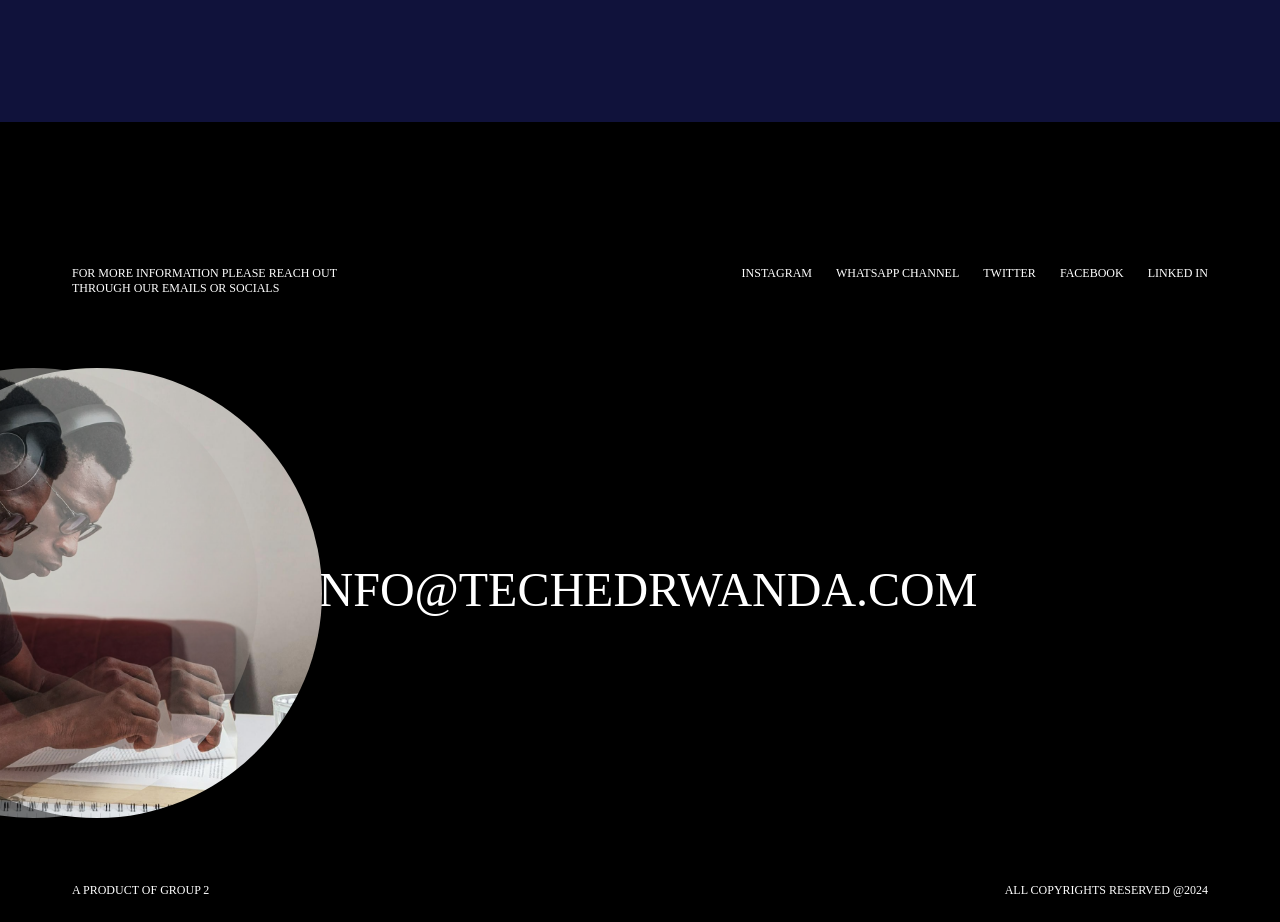
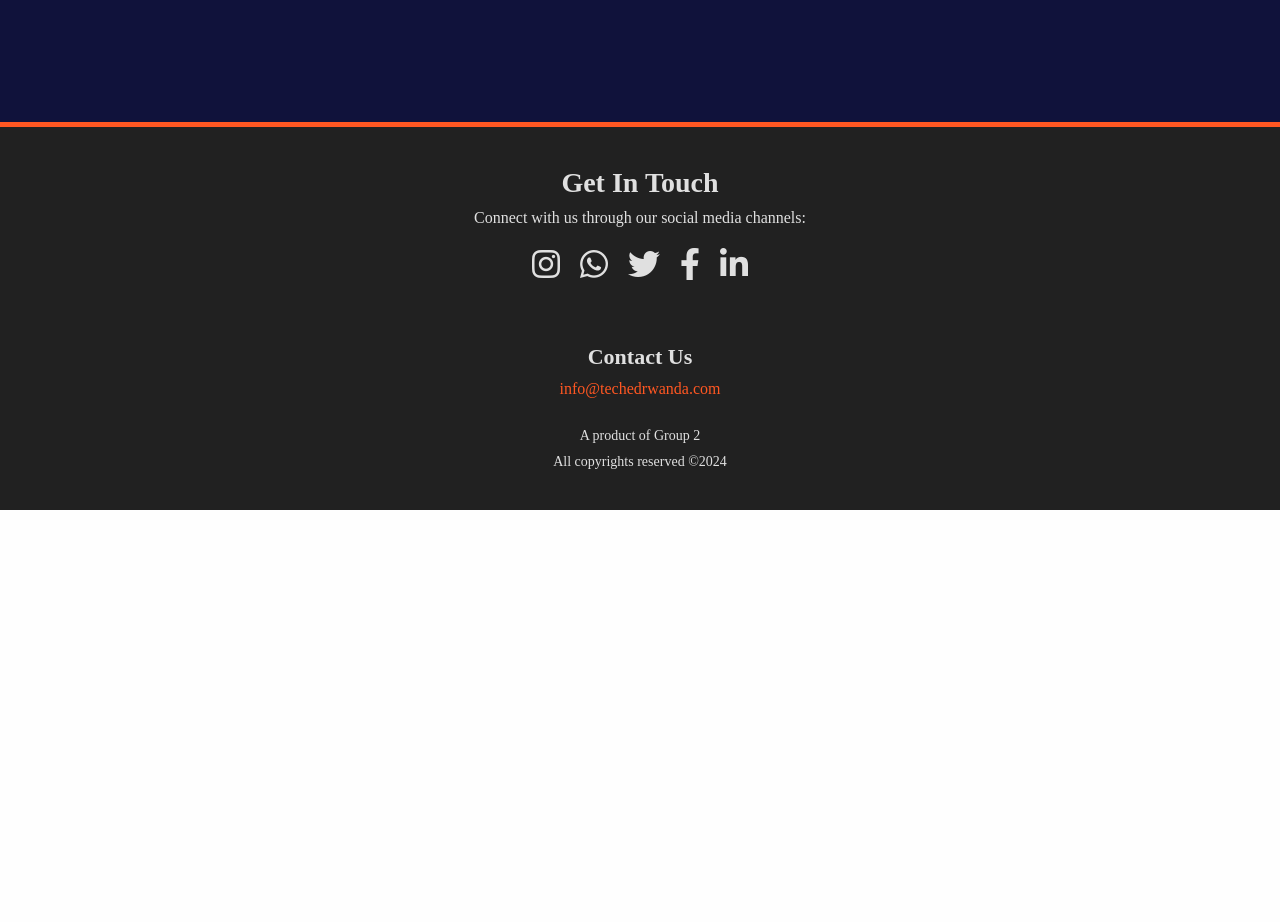
Before and after one commit to f-Ayuk/TechEd_Rwanda, a Vue app in the folder frontend/: page / in a window 1280 px wide. Shown: the part 3040-3962 px from the top of the page. After the commit the page ends 3550 px from the top, so only its background shows below. Built offline with nearby package versions, Linux system fonts and the light colour scheme.

Commit message:
Update contacts.vue

```diff
--- a/frontend/src/components/contacts.vue
+++ b/frontend/src/components/contacts.vue
@@ -1,125 +1,139 @@
 <script setup></script>
+
 <template>
   <footer class="contacts">
-    <div class="contacts_img_1">
-      <img src="../assets/photos/contacts.jpg" alt="" />
-    </div>
-    <div class="contacts_img_2">
-      <img src="../assets/photos/contacts.jpg" alt="" />
-    </div>
-    <div class="contacts_links">
-      <p>for more information please reach out through our emails or socials</p>
-
+    <div class="contacts_content">
+      <h1>Get In Touch</h1>
+      <p>Connect with us through our social media channels:</p>
       <div class="links_wrapper">
-        <a href="">instagram</a>
-        <a href="">whatsapp channel</a>
-        <a href="">twitter</a>
-        <a href="">facebook</a>
-        <a href="">linked in</a>
+        <a href="#" aria-label="Instagram" class="social-icon"><i class="fab fa-instagram"></i></a>
+        <a href="#" aria-label="WhatsApp" class="social-icon"><i class="fab fa-whatsapp"></i></a>
+        <a href="#" aria-label="Twitter" class="social-icon"><i class="fab fa-twitter"></i></a>
+        <a href="#" aria-label="Facebook" class="social-icon"><i class="fab fa-facebook-f"></i></a>
+        <a href="#" aria-label="LinkedIn" class="social-icon"><i class="fab fa-linkedin-in"></i></a>
       </div>
     </div>
     <div class="contacts_email">
-      <h1>info@techedrwanda.com</h1>
+      <h2>Contact Us</h2>
+      <p><a href="mailto:info@techedrwanda.com">info@techedrwanda.com</a></p>
     </div>
     <div class="contacts_footer">
-      <p>a product of group 2</p>
-      <p>all copyrights reserved @2024</p>
+      <p>A product of Group 2</p>
+      <p>All copyrights reserved ©2024</p>
     </div>
   </footer>
 </template>
+
 <style scoped>
 .contacts {
-  height: 100vh;
-  background-color: black;
+  background-color: #212121;
+  color: #e0e0e0;
+  padding: 40px 20px;
   display: flex;
   flex-direction: column;
-  padding: 144px 72px 24px 72px;
-  position: relative;
-
-  .contacts_img_1 {
-    position: absolute;
-    left: -10%;
-    top: 62%;
-    transform: translateY(-50%);
-    height: 500px;
-    width: 500px;
-    border-radius: 50%;
-
-    img {
-      height: 450px;
-      width: 450px;
-      border-radius: 50%;
-      object-fit: cover;
-    }
-  }
-  .contacts_img_2 {
-    position: absolute;
-    left: -15%;
-    top: 62%;
-    transform: translateY(-50%);
-    height: 500px;
-    width: 500px;
-    border-radius: 50%;
-
-    img {
-      height: 450px;
-      width: 450px;
-      border-radius: 50%;
-      object-fit: cover;
-      opacity: 0.5;
-    }
+  align-items: center;
+  text-align: center;
+  border-top: 5px solid #ff5722;
 }
 
-  .contacts_links {
-    display: flex;
-    flex-direction: row;
-    width: 100%;
-    justify-content: space-between;
+.contacts_content {
+  max-width: 800px;
+  margin-bottom: 30px;
+}
 
-    p {
-      font-size: 12px;
-      color: white;
-      text-transform: uppercase;
-      width: 296px;
+.contacts_content h1 {
+  font-size: 28px;
+  margin-bottom: 10px;
+  font-weight: bold;
+}
+
+.contacts_content p {
+  font-size: 16px;
+  margin-bottom: 20px;
 }
 
 .links_wrapper {
   display: flex;
-      flex-direction: row;
-      gap: 24px;
+  gap: 20px;
+  justify-content: center;
+  margin-bottom: 30px;
+}
 
-      a {
-        font-size: 12px;
-        color: white;
-        text-transform: uppercase;
+.social-icon {
+  font-size: 32px;
+  color: #e0e0e0;
+  text-decoration: none;
+  transition: color 0.3s ease, transform 0.3s ease;
 }
-    }
+
+.social-icon:hover {
+  color: #ff5722;
+  transform: scale(1.1);
 }
 
 .contacts_email {
-    height: 100%;
-    display: flex;
-    justify-content: center;
-    align-items: center;
+  margin-bottom: 30px;
+}
 
-    h1 {
-      font-size: 48px;
-      color: white;
-      text-transform: uppercase;
+.contacts_email h2 {
+  font-size: 22px;
+  margin-bottom: 10px;
+  font-weight: bold;
 }
+
+.contacts_email p {
+  font-size: 16px;
+}
+
+.contacts_email a {
+  color: #ff5722;
+  text-decoration: none;
+  transition: color 0.3s ease;
+}
+
+.contacts_email a:hover {
+  color: #e0e0e0;
 }
 
 .contacts_footer {
   display: flex;
-    flex-direction: row;
-    justify-content: space-between;
-    width: 100%;
+  flex-direction: column;
+  align-items: center;
+  gap: 10px;
+  font-size: 14px;
+}
 
-    p {
+.contacts_footer p {
+  margin: 0;
+}
+
+@media (max-width: 600px) {
+  .contacts_content h1 {
+    font-size: 24px;
+  }
+
+  .contacts_content p {
+    font-size: 14px;
+  }
+
+  .links_wrapper {
+    gap: 15px;
+  }
+
+  .social-icon {
+    font-size: 28px;
+  }
+
+  .contacts_email h2 {
+    font-size: 20px;
+  }
+
+  .contacts_email p {
+    font-size: 14px;
+  }
+
+  .contacts_footer p {
     font-size: 12px;
-      text-transform: uppercase;
-      color: white;
-    }
   }
 }
 </style>
```
Lines whose indentation alone changed are shown as unchanged.
